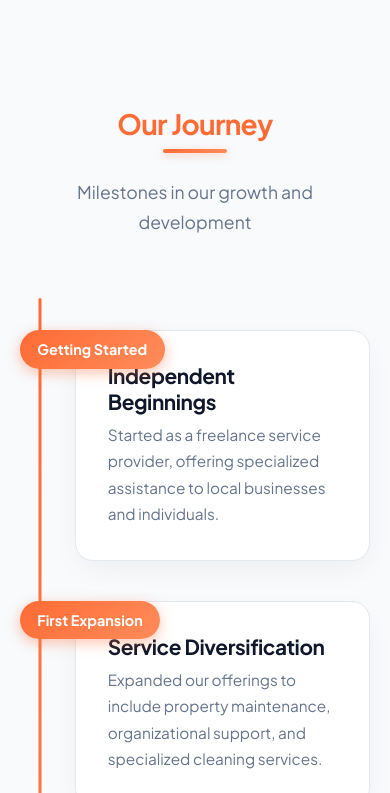
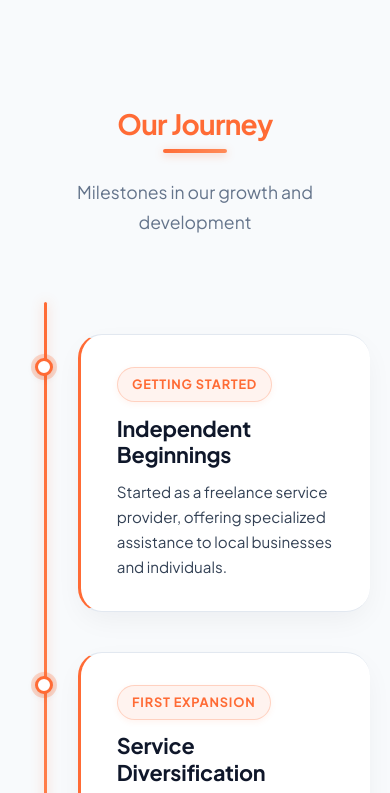
Before and after one commit to zaryabk69180621/Truspoint-Manage, a website: page about.html in a window 390 px wide. Shown: the part 2283-3076 px from the top of the page. Drawn offline with Linux system fonts and the light colour scheme.

Commit message:
fixed hover

```diff
--- a/about.html
+++ b/about.html
@@ -392,19 +392,19 @@
                     }
 
                     if (entry.target.id === 'timeline') {
-                        const timelineLine = entry.target.querySelector('::before');
-                        if (timelineLine) {
-                            setTimeout(() => {
-                                timelineLine.classList.add('animated');
-                            }, 300);
-                        }
-
-                        const timelineItems = entry.target.querySelectorAll('.timeline-item');
-                        timelineItems.forEach((item, index) => {
+                        entry.target.classList.add('animated');
+                        const items = entry.target.querySelectorAll('.timeline-item');
+                        items.forEach((item, index) => {
                             setTimeout(() => {
                                 item.classList.add('animated');
-                            }, index * 300);
+                            }, index * 200);
                         });
+                    }
+
+                    if (entry.target.classList.contains('timeline-item')) {
+                        entry.target.classList.add('animated');
+                        const parent = entry.target.closest('.timeline');
+                        if (parent) parent.classList.add('animated');
                     }
 
                     // Team Section
--- a/css/main.css
+++ b/css/main.css
@@ -472,33 +472,51 @@ header.scrolled {
 }
 
 /* Dropdown Menu */
+.desktop-nav .dropdown {
+    position: relative;
+}
+
 .dropdown-content {
     display: none;
     position: absolute;
-    top: calc(100% + 12px);
+    top: calc(100% + 8px);
     left: -20px;
     background: #ffffff;
-    min-width: 270px;
+    min-width: 275px;
     border-radius: var(--radius-lg);
     box-shadow: 0 25px 50px -12px rgba(15, 23, 42, 0.16), 0 0 0 1px rgba(226, 232, 240, 0.7);
     padding: 0.65rem;
     z-index: 100;
-    animation: fadeInUp 0.25s cubic-bezier(0.16, 1, 0.3, 1);
+    animation: fadeInUp 0.22s cubic-bezier(0.16, 1, 0.3, 1);
+}
+
+/* Invisible hover bridge connecting nav item to dropdown menu so cursor never leaves hover zone */
+.dropdown-content::after {
+    content: '';
+    position: absolute;
+    top: -24px;
+    left: 0;
+    right: 0;
+    height: 24px;
+    background: transparent;
+    display: block;
 }
 
 .dropdown-content::before {
     content: '';
     position: absolute;
-    top: -12px;
+    top: -8px;
     left: 36px;
     width: 0;
     height: 0;
     border-left: 8px solid transparent;
     border-right: 8px solid transparent;
     border-bottom: 8px solid #ffffff;
-}
-
-.dropdown:hover .dropdown-content {
+    z-index: 2;
+}
+
+.dropdown:hover .dropdown-content,
+.dropdown:focus-within .dropdown-content {
     display: block;
 }
 
@@ -1550,12 +1568,14 @@ footer h3::after {
 .timeline-section {
     padding: 7rem 0;
     background-color: var(--light);
+    position: relative;
+    overflow: hidden;
 }
 
 .timeline {
     position: relative;
-    max-width: 880px;
-    margin: 3.5rem auto 0;
+    max-width: 920px;
+    margin: 4rem auto 0;
     padding: 2rem 0;
 }
 
@@ -1566,71 +1586,127 @@ footer h3::after {
     bottom: 0;
     left: 50%;
     width: 3px;
-    background: var(--accent-gradient);
-    transform: translateX(-50%);
+    background: linear-gradient(180deg, var(--secondary) 0%, var(--accent) 50%, var(--secondary-dark) 100%);
+    transform: translateX(-50%) scaleY(0);
+    transform-origin: top center;
     border-radius: var(--radius-full);
+    box-shadow: 0 0 12px rgba(255, 107, 53, 0.35);
+    transition: transform 1.2s cubic-bezier(0.16, 1, 0.3, 1);
+}
+
+.timeline.animated::before {
+    transform: translateX(-50%) scaleY(1);
 }
 
 .timeline-item {
     position: relative;
     margin-bottom: 3.75rem;
     width: 50%;
-    padding: 0 2.75rem;
+    padding: 0 3rem;
+    box-sizing: border-box;
+    opacity: 0;
+    transition: opacity 0.8s cubic-bezier(0.16, 1, 0.3, 1), transform 0.8s cubic-bezier(0.16, 1, 0.3, 1);
 }
 
 .timeline-item:nth-child(odd) {
     left: 0;
     text-align: right;
+    transform: translateX(-40px);
 }
 
 .timeline-item:nth-child(even) {
     left: 50%;
     text-align: left;
-}
-
-.timeline-year {
+    transform: translateX(40px);
+}
+
+.timeline-item.animated {
+    opacity: 1;
+    transform: translateX(0);
+}
+
+/* Glowing milestone node on the timeline line */
+.timeline-item::after {
+    content: '';
     position: absolute;
-    top: 0;
-    background: var(--accent-gradient);
-    color: #ffffff;
-    font-weight: 700;
-    font-size: 0.9rem;
-    padding: 0.45rem 1.1rem;
-    border-radius: var(--radius-full);
-    box-shadow: 0 4px 14px rgba(255, 107, 53, 0.4);
-    z-index: 2;
-}
-
-.timeline-item:nth-child(odd) .timeline-year {
-    right: -58px;
-}
-
-.timeline-item:nth-child(even) .timeline-year {
-    left: -58px;
+    top: 24px;
+    width: 18px;
+    height: 18px;
+    border-radius: 50%;
+    background: #ffffff;
+    border: 3.5px solid var(--secondary);
+    box-shadow: 0 0 0 4px rgba(255, 107, 53, 0.25), 0 2px 8px rgba(0, 0, 0, 0.1);
+    z-index: 3;
+    transition: transform 0.35s ease, background 0.35s ease, box-shadow 0.35s ease;
+}
+
+.timeline-item:nth-child(odd)::after {
+    right: -9px;
+}
+
+.timeline-item:nth-child(even)::after {
+    left: -9px;
+}
+
+.timeline-item:hover::after {
+    background: var(--secondary);
+    box-shadow: 0 0 0 6px rgba(255, 107, 53, 0.35), 0 0 20px rgba(255, 107, 53, 0.6);
+    transform: scale(1.25);
 }
 
 .timeline-content {
     background: #ffffff;
-    padding: 2rem;
-    border-radius: var(--radius-lg);
+    padding: 2rem 2.25rem;
+    border-radius: var(--radius-xl);
     box-shadow: var(--shadow-card);
     border: 1px solid var(--border);
-    transition: var(--transition);
+    position: relative;
+    transition: var(--transition);
+}
+
+.timeline-item:nth-child(odd) .timeline-content {
+    border-right: 3px solid var(--secondary);
+}
+
+.timeline-item:nth-child(even) .timeline-content {
+    border-left: 3px solid var(--secondary);
 }
 
 .timeline-content:hover {
-    transform: translateY(-4px);
+    transform: translateY(-5px);
     box-shadow: var(--shadow-card-hover);
-    border-color: rgba(255, 107, 53, 0.35);
+    border-color: rgba(255, 107, 53, 0.4);
+}
+
+.timeline-year {
+    display: inline-flex;
+    align-items: center;
+    background: var(--secondary-tint);
+    color: var(--secondary);
+    font-weight: 700;
+    font-size: 0.8rem;
+    text-transform: uppercase;
+    letter-spacing: 0.06em;
+    padding: 0.35rem 0.9rem;
+    border-radius: var(--radius-full);
+    border: 1px solid rgba(255, 107, 53, 0.25);
+    margin-bottom: 0.85rem;
+    box-shadow: 0 2px 6px rgba(255, 107, 53, 0.08);
+    position: static;
 }
 
 .timeline-content h3 {
-    font-size: 1.3rem;
-    margin-bottom: 0.5rem;
+    font-size: 1.35rem;
+    font-weight: 700;
+    color: var(--dark);
+    margin-bottom: 0.65rem;
+    letter-spacing: -0.01em;
 }
 
 .timeline-content p {
-    font-size: 0.96rem;
+    font-size: 0.95rem;
+    line-height: 1.65;
+    color: var(--gray-dark);
     margin-bottom: 0;
 }
 
@@ -3068,25 +3144,36 @@ footer h3::after {
     .carousel-arrow.next { right: 15px; }
 
     .timeline::before {
-        left: 20px;
+        left: 24px;
+        transform: scaleY(0);
+    }
+
+    .timeline.animated::before {
+        transform: scaleY(1);
     }
 
     .timeline-item {
-        width: 100%;
-        padding-left: 55px;
-        padding-right: 0;
+        width: 100% !important;
+        left: 0 !important;
+        padding-left: 58px !important;
+        padding-right: 0 !important;
         text-align: left !important;
         margin-bottom: 2.5rem;
-    }
-
-    .timeline-item:nth-child(even) {
-        left: 0;
-    }
-
-    .timeline-year {
-        left: 0 !important;
+        transform: translateX(-30px) !important;
+    }
+
+    .timeline-item.animated {
+        transform: translateX(0) !important;
+    }
+
+    .timeline-item::after {
+        left: 15px !important;
         right: auto !important;
-        top: 0;
+    }
+
+    .timeline-item .timeline-content {
+        border-right: none !important;
+        border-left: 3px solid var(--secondary) !important;
     }
 }
 
```
